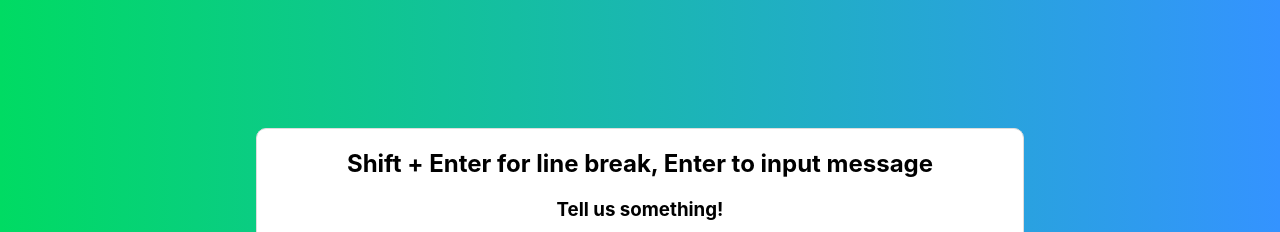
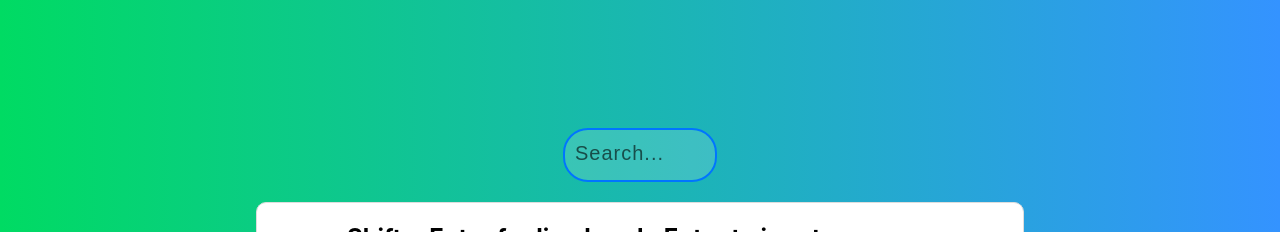
Before and after one commit to jevgenix/fullstack-projekti-4, a React (Create React App) app: page / in a window 1280 px wide. Shown: the top 232 px of the page. Built offline with nearby package versions, Linux system fonts and the light colour scheme; no server answers.

Commit message:
search filter and search form created

```diff
--- a/src/App.css
+++ b/src/App.css
@@ -219,3 +219,41 @@ textarea:is(:focus) {
   margin: 0 0 0 15px;
   cursor: pointer;
 }
+
+.input-search {
+  height: 30px;
+  width: 100px;
+  border: 2px solid #0075ff;
+  padding: 10px;
+  font-size: 16px;
+  letter-spacing: 1px;
+  outline: none;
+  border-radius: 25px;
+  transition: all 0.5s ease-in-out;
+  background-color: #ffffff25;
+  padding-right: 40px;
+  color: rgb(0, 0, 0);
+}
+.input-search::placeholder {
+  color: rgba(0, 0, 0, 0.6);
+  font-size: 20px;
+  letter-spacing: 1px;
+  font-weight: 400;
+}
+
+.btn-search:focus ~ .input-search {
+  width: 300px;
+  border-radius: 0px;
+  background-color: transparent;
+  border-bottom: 1px solid rgba(255, 255, 255, 0.5);
+  transition: all 500ms cubic-bezier(0, 0.11, 0.35, 2);
+}
+
+.input-search:focus {
+  width: 300px;
+  border-radius: 0px;
+  background-color: transparent;
+  border-bottom: 5px solid #0075ff;
+  border-left: 5px solid #0077ff;
+  transition: all 500ms cubic-bezier(0, 0.11, 0.35, 2);
+}
--- a/src/App.js
+++ b/src/App.js
@@ -1,6 +1,7 @@
 import "./App.css";
 import { useState, useEffect } from "react";
 import Message from "./components/Message";
+import SearchForm from "./components/SearchForm";
 import Form from "./components/Form";
 import messageService from "./services/posts";
 
@@ -8,6 +9,7 @@ function App() {
   const [textarea, setTextarea] = useState("");
   const [message, setMessage] = useState([]);
   const [userId, setUserId] = useState("");
+  const [searchValue, setSearchData] = useState("");
 
   const [testVote, setTestVote] = useState([]);
 
@@ -96,10 +98,16 @@ function App() {
     setTestVote(array);
   }, [message]);
 
-  //console.log(testVote);
+  const handleFormSearch = (event) => {
+    setSearchData(event.target.value);
+  };
 
   return (
     <div className="App">
+      <SearchForm
+        searchValue={searchValue}
+        handleFormSearch={handleFormSearch}
+      />
       <Form
         handleSubmitForm={handleSubmitForm}
         handleTextareaChange={handleTextareaChange}
@@ -108,6 +116,16 @@ function App() {
 
       <div className="messages">
         {message
+          .filter((message) => {
+            if (searchValue === "") {
+              return message;
+            } else if (
+              message.message.toLowerCase().includes(searchValue.toLowerCase())
+            ) {
+              return message;
+            }
+            return NaN;
+          })
           .slice(0)
           .reverse()
           .map((message, index) => (
--- /dev/null
+++ b/src/components/SearchForm.js
@@ -0,0 +1,17 @@
+const SearchForm = ({ searchValue, handleFormSearch }) => {
+  return (
+    <form className="search-box">
+      <input
+        value={searchValue}
+        onChange={handleFormSearch}
+        type="text"
+        id="search"
+        className="input-search"
+        placeholder="Search..."
+        autoComplete="off"
+      />
+    </form>
+  );
+};
+
+export default SearchForm;
--- a/src/services/posts.js
+++ b/src/services/posts.js
@@ -1,10 +1,10 @@
 import axios from "axios";
 
 // online REST API
-const baseUrl = "https://rest-api-project-3.herokuapp.com/api/";
+//const baseUrl = "https://rest-api-project-3.herokuapp.com/api/";
 
 // offline REST API
-//const baseUrl = "http://localhost:5000/api";
+const baseUrl = "http://localhost:5000/api";
 
 const getAll = () => {
   const request = axios.get(`${baseUrl}/getall`);
```
